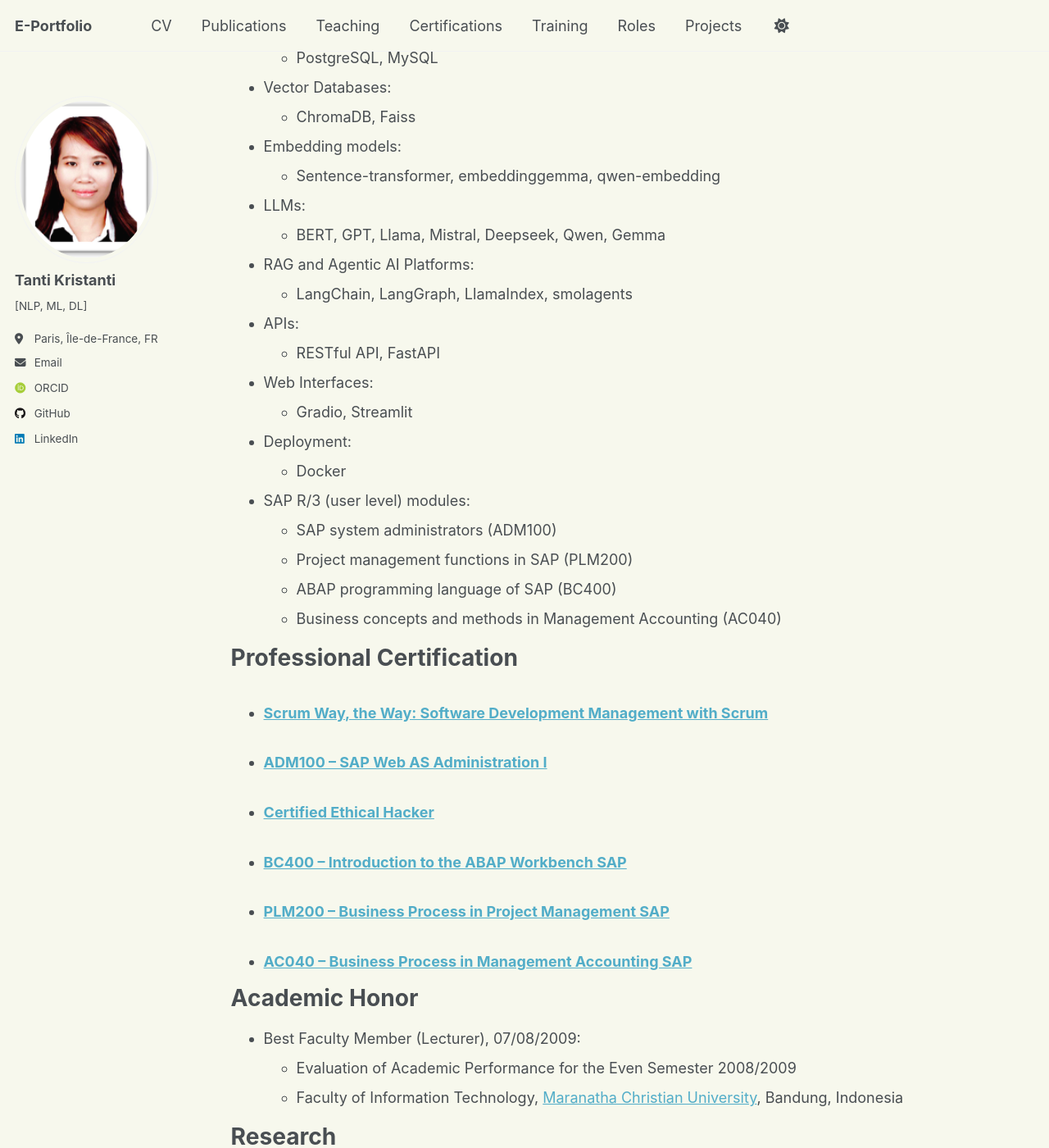
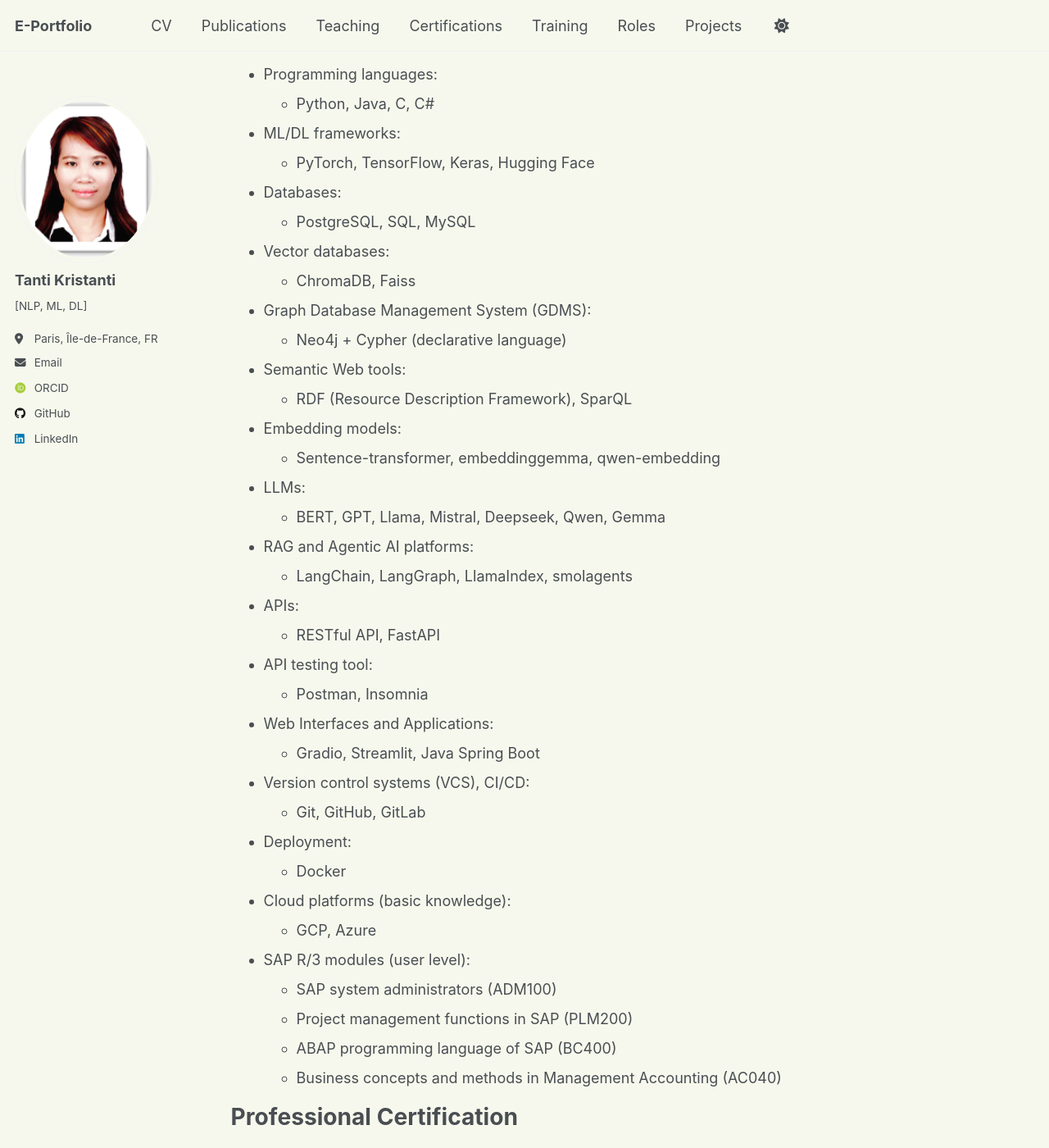
Before and after one commit to tantikristanti/tantikristanti.github.io, a Jekyll site: the page built from _pages/cv.md, in a window 1280 px wide and 1400 px high, scrolled down 1112 px. Shown: the whole window at 82% size. Built offline with Jekyll 4.4.1, drawn with Linux system fonts in a browser that asks for light colours; some web fonts are replaced; a script that is not in the unit is left out; some of the changed text lies outside the part shown.

Commit message:
update CV and correct the links

```diff
--- a/_includes/footer.html
+++ b/_includes/footer.html
@@ -7,14 +7,16 @@
       <li><strong>{{ site.data.ui-text[site.locale].follow_label }}</strong></li>
     {% endif %}
     {% if site.author.github %}
-      <li><a href="https://github.com/{{ site.author.github }}"><i class="fab fa-github" aria-hidden="true"></i> GitHub</a></li>
+      <li><a href="{{ site.author.github }}"><i class="fab fa-github" aria-hidden="true"></i> GitHub</a></li>
     {% endif %}
+    <!--
     {% if site.author.bitbucket %}
       <li><a href="https://bitbucket.org/{{ site.author.bitbucket }}"><i class="fab fa-bitbucket" aria-hidden="true"></i> Bitbucket</a></li>
     {% endif %}
     {% if site.atom_feed.hide != true %}
     <li><a href="{% if site.atom_feed.path %}{{ site.atom_feed.path }}{% else %}{{ base_path }}/feed.xml{% endif %}"><i class="fa fa-fw fa-rss-square" aria-hidden="true"></i> {{ site.data.ui-text[site.locale].feed_label | default: "Feed" }}</a></li>
     {% endif %}
+    -->
   </ul>
 </div>
 {% endif %}
--- a/_includes/footer/custom.html
+++ b/_includes/footer/custom.html
@@ -1,7 +1,7 @@
 <!-- start custom footer snippets -->
-
+<!--
 <a href="/sitemap/">Sitemap</a>
-
+-->
 <!-- Support for MatJax -->
 <script defer src="https://cdnjs.cloudflare.com/polyfill/v3/polyfill.min.js?features=es6"></script>
 <script defer src="https://cdn.jsdelivr.net/npm/mathjax@3/es5/tex-mml-chtml.js" id="MathJax-script"></script>
--- a/_pages/cv.md
+++ b/_pages/cv.md
@@ -6,27 +6,32 @@
 redirect_from:
   - /resume
 ---
-
 Education
 =========
 
 * **Master in Language and Computer Science**, [Sorbonne Université](https://www.sorbonne-universite.fr/), France, 2018
+
   * Field of study: Arts, Humanities, Languages [*Arts, Lettres, Langues*]
   * Major: Literature, Philology, Linguistics [*Littérature, Philologie, Linguistique*]
   * Specialization: Language and Computer Science [*Langue et Informatique*]
+  * Master 1 Thesis:
+    Semantic annotation and ontology population based on the autism corpus [*Annotation sémantique et peuplement d’ontologie à partir du corpus sur l'autisme*]
+  * Master 2 Thesis:
+    Enhancement of a Named Entity Recognition and Disambiguation (NERD) system [*Enrichissement d’un système de reconnaissance et de désambiguïsation d’entités nommées*]
+* **Master in Informatics**, [Bandung Institute of Technology (ITB)](https://itb.ac.id/en/), Indonesia, 2008
 
-* **Master in Informatics**, [Bandung Institute of Technology (ITB)](https://itb.ac.id/en/), Indonesia, 2008
   * Field of study: Engineering
   * Major: Informatics
   * Specialization: Information Systems
-
+  * Master Thesis:
+    Enterprise Integration for Academic and Financial Functions
 
 Languages
-===============
-* Indonesian: native language
+=========
+
+* Indonesian: native
 * French: fluent
 * English: fluent
-
 
 Work Experience
 ===============
@@ -35,7 +40,6 @@
 
   * National Institute for Research in Digital Science and Technology ([INRIA](https://www.inria.fr/en)), Paris, France
   * [ALMAnaCH](https://almanach.inria.fr/index-en.html) Project Team
-
 * **[2008 – 2015]**: Full-Time Lecturer
 
   * Faculty of Information Technology,
@@ -44,32 +48,42 @@
 
 Technical Skills
 ================
+
 * Programming languages:
   * Python, Java, C, C#
 * ML/DL frameworks:
   * PyTorch, TensorFlow, Keras, Hugging Face
 * Databases:
-  * PostgreSQL, MySQL
-* Vector Databases:
+  * PostgreSQL, SQL, MySQL
+* Vector databases:
   * ChromaDB, Faiss
+* Graph Database Management System (GDMS):
+  * Neo4j + Cypher (declarative language)
+* Semantic Web tools:
+  * RDF (Resource Description Framework), SparQL
 * Embedding models:
   * Sentence-transformer, embeddinggemma, qwen-embedding
 * LLMs:
   * BERT, GPT, Llama, Mistral, Deepseek, Qwen, Gemma
-* RAG and Agentic AI Platforms:
+* RAG and Agentic AI platforms:
   * LangChain, LangGraph, LlamaIndex, smolagents
 * APIs:
   * RESTful API, FastAPI
-* Web Interfaces:
-  * Gradio, Streamlit
+* API testing tool:
+  * Postman, Insomnia
+* Web Interfaces and Applications:
+  * Gradio, Streamlit, Java Spring Boot
+* Version control systems (VCS), CI/CD:
+  * Git, GitHub, GitLab
 * Deployment:
   * Docker
-* SAP R/3 (user level) modules:
+* Cloud platforms (basic knowledge):
+  * GCP, Azure
+* SAP R/3 modules (user level):
   * SAP system administrators (ADM100)
   * Project management functions in SAP (PLM200)
   * ABAP programming language of SAP (BC400)
   * Business concepts and methods in Management Accounting (AC040)
-
 
 Professional Certification
 ==========================
@@ -79,7 +93,8 @@
   {% endfor %}</ul>
 
 Academic Honor
-==========================
+==============
+
 * Best Faculty Member (Lecturer), 07/08/2009:
   * Evaluation of Academic Performance for the Even Semester 2008/2009
   * Faculty of Information Technology,
@@ -88,11 +103,14 @@
 
 Research
 ========
+
 1. Development of Lecturer Portal Leveraging Text Classification Algorithm [*Pengembangan Portal Dosen Memanfaatkan Algoritma Klasifikasi Teks*]
+
 * Years: 2014-2015
 * Funded by: Maranatha Christian University
 
 2. Classification and Clustering Analysis Model for Student and Lecturer Data in Higher Education [*Model Analisis Classification dan Clustering untuk Data Mahasiswa dan Dosen di Perguruan Tinggi*]
+
 * Years: 2013-2014
 * Funded by: Competitive grant from the Directorate General of Higher Education, Research and Technology (DIKTI), Ministry of Education and Culture, Indonesia.
 
@@ -111,7 +129,7 @@
   {% endfor %}</ul>
 
 Administrative Roles
-========
+====================
 
 <ul>{% for post in site.roles reversed %}
     {% include archive-single-cv.html %}
```
Also changed, not shown: 2 other files.
